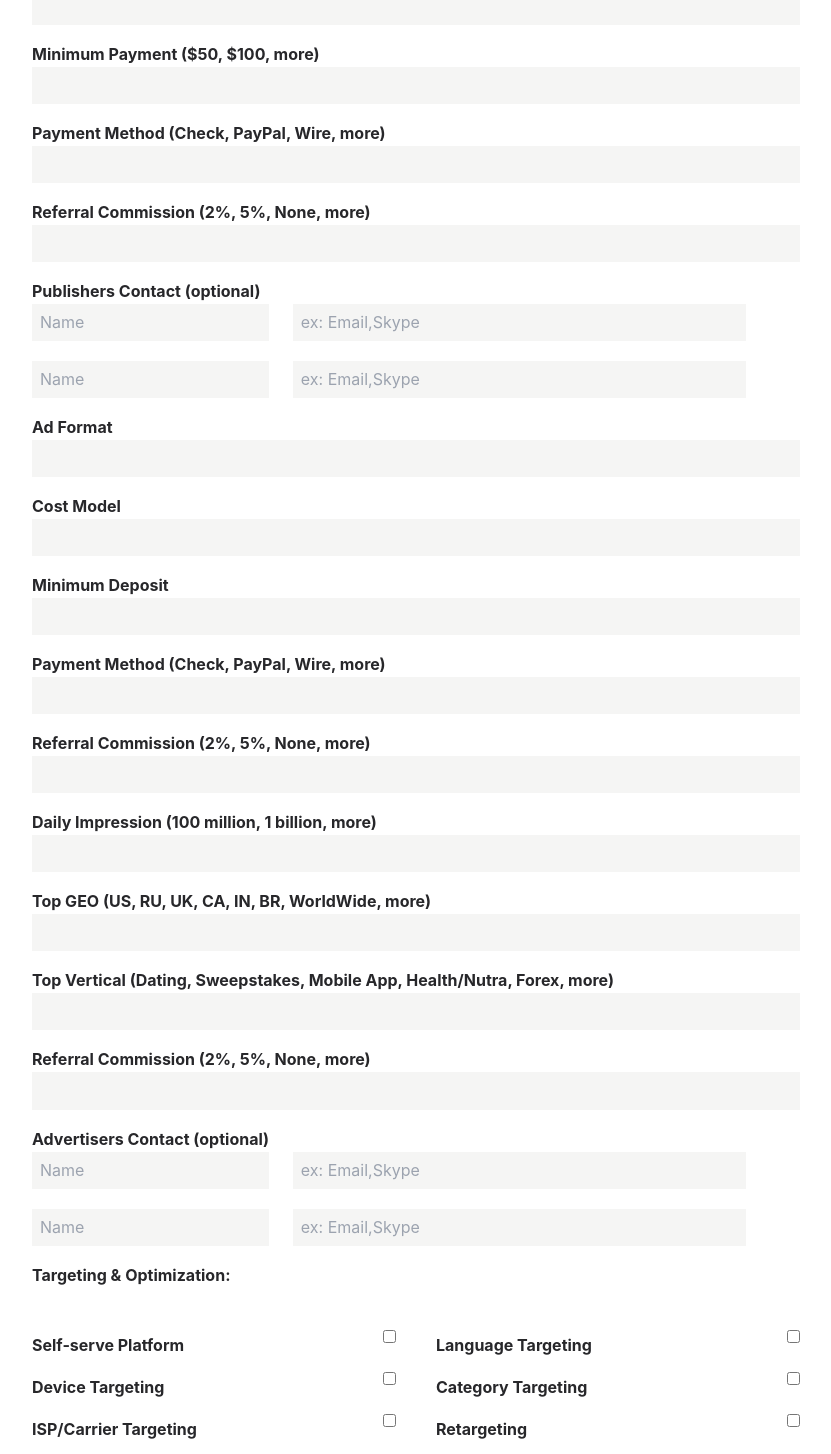
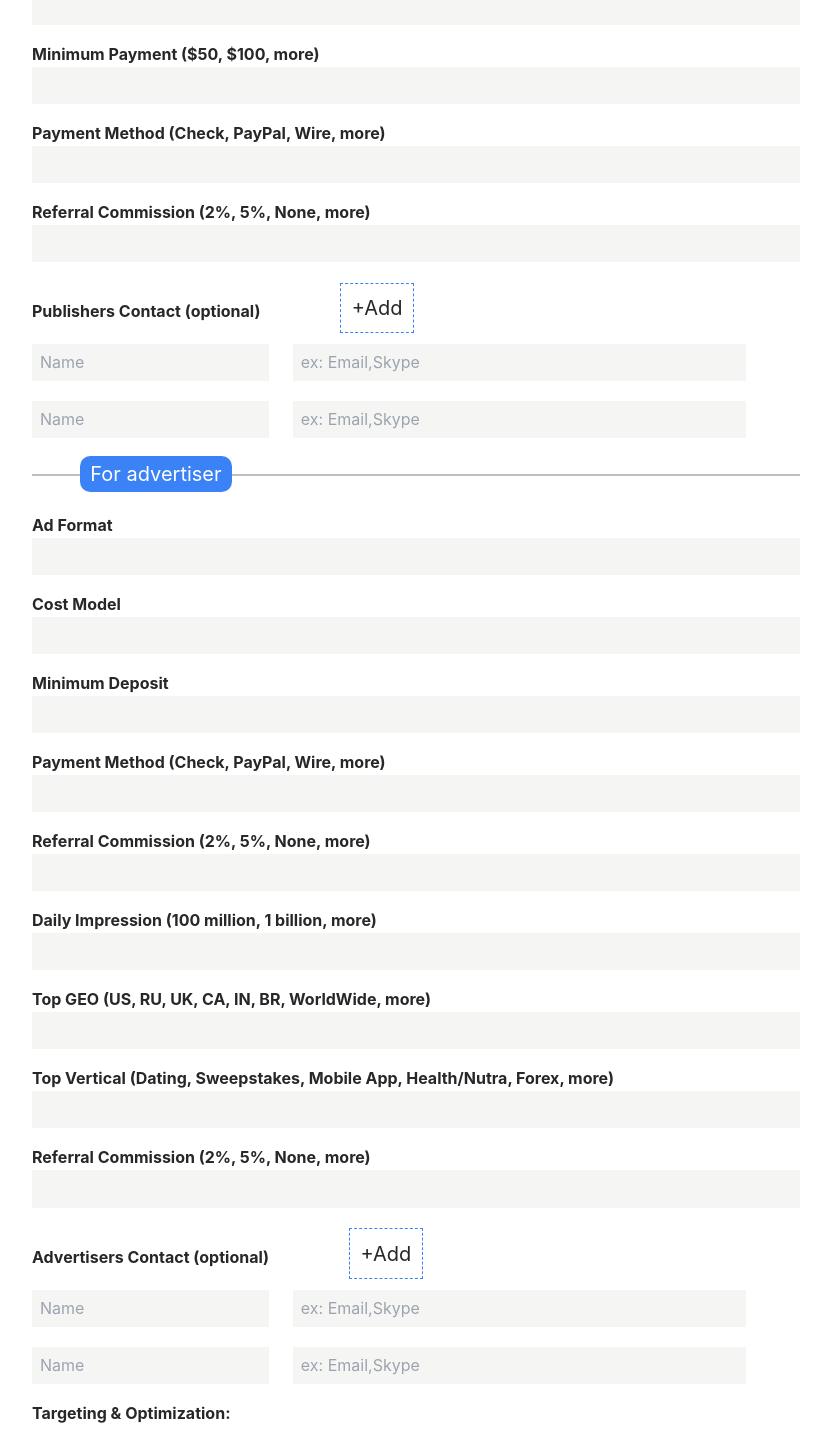
Before and after one commit to AFM-Taha/affling, a Next.js app: page /advertising-network in a window 1280 px wide. Shown: the part 1700-3154 px from the top of the page, without its empty margins (108-939 px from the left). Built offline with nearby package versions, Linux system fonts and the light colour scheme.

Commit message:
For advertiser divider and Add Button added

```diff
--- a/src/components/SignUpForm/SignUpFormAdvertisingNetwork.tsx
+++ b/src/components/SignUpForm/SignUpFormAdvertisingNetwork.tsx
@@ -171,12 +171,19 @@ const SignUpFormAdvertisingNetwork = () => {
           />
 
           {/* Publishers Contact */}
+          <div className="">
+            <div className="my-5 flex items-center gap-x-20 ">
               <div>
                 <label
                   htmlFor="publishersContact1"
                   className="mt-4 block text-base font-bold leading-relaxed text-zinc-800">
                   Publishers Contact (optional)
                 </label>
+              </div>
+              <div className="mb-[-10px] border border-dashed border-blue-500 p-[10.30px]">
+                <div className="text-xl font-normal text-zinc-800">+Add</div>
+              </div>
+            </div>
             <div className="mb-5 flex flex-wrap items-center gap-6">
               <input
                 id="publishersContact1"
@@ -208,6 +215,15 @@ const SignUpFormAdvertisingNetwork = () => {
                 className="h-[37.07px] w-[453.12px]  bg-stone-100 pl-2"
                 {...register('publishersContactInfo2')}
               />
+            </div>
+          </div>
+
+          <div className="py-5">
+            <div className="relative">
+              <h3 className="absolute left-12 top-[-18px] rounded-[10.30px] bg-blue-500 px-[10.30px] py-[4.12px]  text-xl font-normal text-white">
+                For advertiser
+              </h3>
+              <div className=" min-w-[630.24px] border border-neutral-800 border-opacity-30"></div>
             </div>
           </div>
 
@@ -294,11 +310,18 @@ const SignUpFormAdvertisingNetwork = () => {
 
           {/*Advertisers Contact  */}
           <div>
+            <div className="my-5 flex items-center gap-x-20 ">
+              <div>
                 <label
-              htmlFor="advertisersContact1"
+                  htmlFor="publishersContact1"
                   className="mt-4 block text-base font-bold leading-relaxed text-zinc-800">
                   Advertisers Contact (optional)
                 </label>
+              </div>
+              <div className="mb-[-10px] border border-dashed border-blue-500 p-[10.30px]">
+                <div className="text-xl font-normal text-zinc-800">+Add</div>
+              </div>
+            </div>
             <div className="mb-5 flex flex-wrap items-center gap-6">
               <input
                 id="advertisersContact1"
```
Lines whose indentation alone changed are shown as unchanged.
